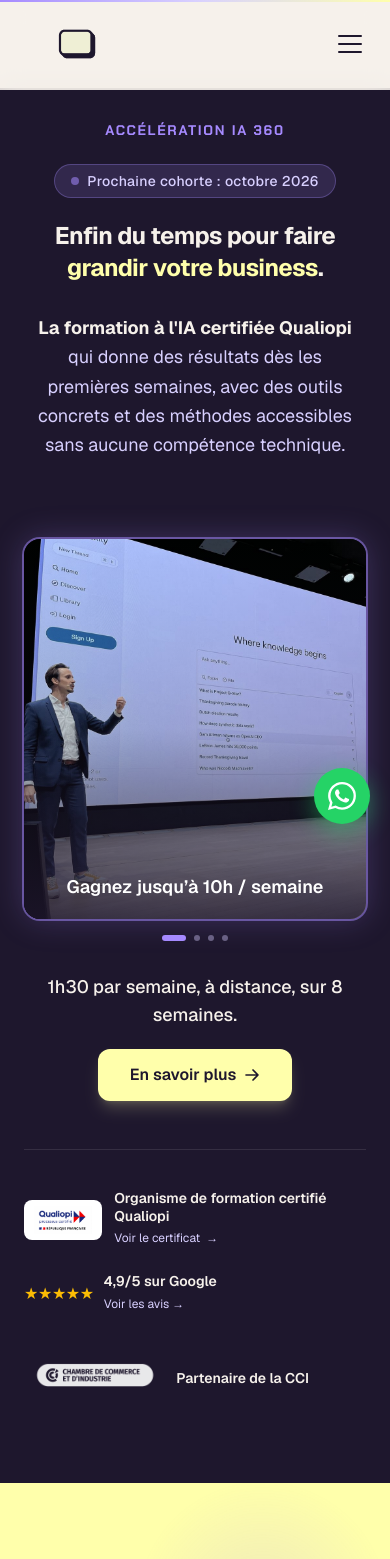
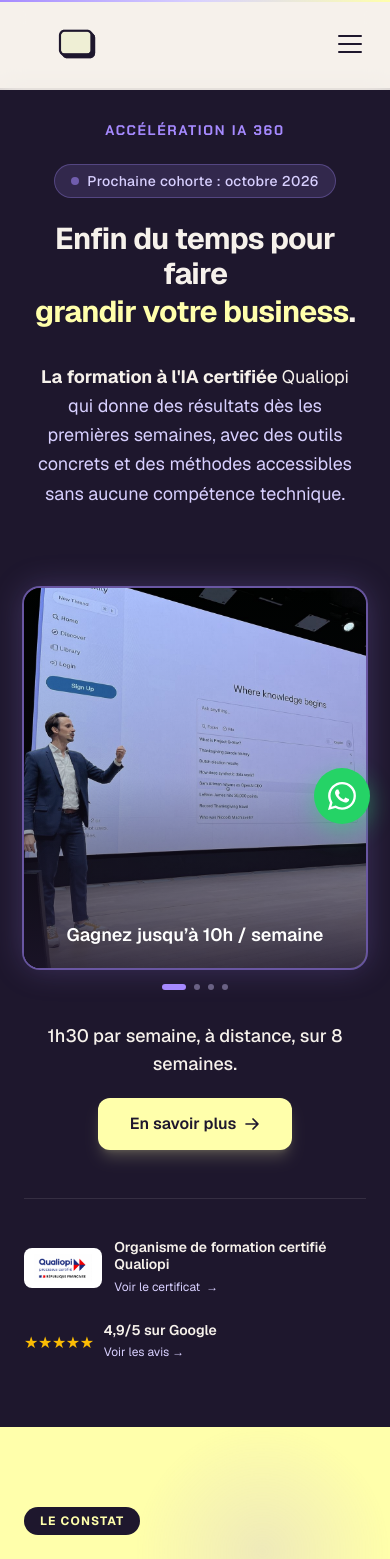
Before and after one commit to Butzi-Startpoint/site_V1, a Next.js app: page / in a window 390 px wide. Shown: the top 1559 px of the page. Built offline with nearby package versions, Linux system fonts and the light colour scheme.

Commit message:
6_26- mobile 1

```diff
--- a/components/ui/circular-testimonials.tsx
+++ b/components/ui/circular-testimonials.tsx
@@ -152,7 +152,7 @@ export const CircularTestimonials = ({
         {/* Images — sur mobile : en fondu derrière le texte */}
         <div ref={containerRef}
           style={{ position: "relative", width: "100%", height: "24rem", perspective: "1000px", touchAction: "pan-y", userSelect: "none" }}
-          className="max-md:!absolute max-md:!inset-0 max-md:!h-full max-md:!w-full max-md:overflow-hidden max-md:rounded-3xl max-md:opacity-[0.18]">
+          className="max-md:!absolute max-md:!top-0 max-md:!inset-x-0 max-md:!h-[34rem] max-md:overflow-hidden max-md:rounded-3xl max-md:opacity-[0.18]">
           {testimonials.map((t, i) => (
             <img key={t.src} src={t.src} alt={t.name} draggable={false}
               style={{
@@ -166,11 +166,11 @@ export const CircularTestimonials = ({
         </div>
 
         {/* Voile clair mobile pour la lisibilité du texte par-dessus l'image */}
-        <div className="md:hidden absolute inset-0 z-[1] rounded-3xl bg-[#F6F1EB]/45 pointer-events-none" />
+        <div className="md:hidden absolute top-0 inset-x-0 h-[34rem] z-[1] rounded-3xl bg-[#F6F1EB]/45 pointer-events-none" />
 
         {/* Content — sur mobile : au premier plan, centré, texte noir */}
         <div style={{ display: "flex", flexDirection: "column", justifyContent: "space-between" }}
-          className="max-md:!relative max-md:z-10 max-md:!justify-center max-md:items-center max-md:text-center max-md:min-h-[26rem] max-md:py-8">
+          className="max-md:!relative max-md:z-10 max-md:!justify-center max-md:items-center max-md:text-center max-md:min-h-[34rem] max-md:py-8">
           <AnimatePresence mode="wait">
             <motion.div key={activeIndex} variants={quoteVariants}
               initial="initial" animate="animate" exit="exit"
@@ -233,11 +233,13 @@ export const CircularTestimonials = ({
           </div>
         </div>
 
-        {/* Indice de swipe mobile : flèche minimaliste à droite, centrée verticalement */}
-        <div className="md:hidden absolute right-1 top-1/2 -translate-y-1/2 z-20 pointer-events-none text-[#1E172D]/50 motion-safe:animate-pulse">
-          <svg width="22" height="22" viewBox="0 0 24 24" fill="none" stroke="currentColor" strokeWidth="2.5" strokeLinecap="round" strokeLinejoin="round">
-            <path d="M9 6l6 6-6 6" />
-          </svg>
+        {/* Indice de swipe mobile : pastille flèche à droite, centrée sur l'image */}
+        <div className="md:hidden absolute right-2 top-[17rem] -translate-y-1/2 z-20 pointer-events-none">
+          <span className="flex items-center justify-center w-9 h-9 rounded-full bg-[#1E172D] text-[#F6F1EB] shadow-lg shadow-[#1E172D]/30 motion-safe:animate-pulse">
+            <svg width="18" height="18" viewBox="0 0 24 24" fill="none" stroke="currentColor" strokeWidth="2.5" strokeLinecap="round" strokeLinejoin="round">
+              <path d="M9 6l6 6-6 6" />
+            </svg>
+          </span>
         </div>
       </div>
     </div>
--- a/components/ui/interactive-image-accordion.tsx
+++ b/components/ui/interactive-image-accordion.tsx
@@ -166,7 +166,7 @@ export function LandingAccordionItem() {
 
             {/* Titre principal — promesse */}
             <h1
-              className="text-2xl md:text-6xl lg:text-[3.75rem] font-bold text-[#F6F1EB] leading-[1.15] md:leading-[1.05] tracking-tight"
+              className="text-3xl md:text-6xl lg:text-[3.75rem] font-bold text-[#F6F1EB] leading-[1.15] md:leading-[1.05] tracking-tight"
               style={{ fontFamily: 'var(--font-display)' }}
             >
               <span className="block">Enfin du temps pour faire</span>
@@ -178,7 +178,7 @@ export function LandingAccordionItem() {
             {/* Sous-titre */}
             <p className="text-lg text-[#D8D0FF] leading-relaxed max-w-xl mx-auto lg:mx-0 pt-2">
               <span className="block [text-wrap:balance]">
-                <span className="text-[#F6F1EB] font-bold">La formation à l&apos;IA certifiée Qualiopi</span> qui donne des résultats dès les premières semaines, avec des outils concrets et des méthodes accessibles sans aucune compétence technique.
+                <span className="text-[#F6F1EB] font-bold">La formation à l&apos;IA certifiée <span className="font-normal md:font-bold">Qualiopi</span></span> qui donne des résultats dès les premières semaines, avec des outils concrets et des méthodes accessibles sans aucune compétence technique.
               </span>
               {/* Desktop : ligne 1h30 ici ; sur mobile elle passe sous le carrousel */}
               <span className="hidden lg:block mt-2 text-[#F6F1EB] font-medium">
@@ -346,8 +346,8 @@ export function LandingAccordionItem() {
           {/* Séparateur vertical */}
           <span className="hidden sm:block w-px h-10 bg-white/15" />
 
-          {/* Partenaire CCI : sur mobile logo puis texte, sur desktop texte puis logo flottant */}
-          <div className="flex flex-row-reverse sm:flex-row items-center gap-2.5">
+          {/* Partenaire CCI : masqué sur mobile ; desktop texte puis logo flottant */}
+          <div className="hidden sm:flex flex-row-reverse sm:flex-row items-center gap-2.5">
             <p
               className="text-[#F6F1EB] text-sm font-semibold leading-tight whitespace-nowrap"
               style={{ fontFamily: 'var(--font-display)' }}
```
